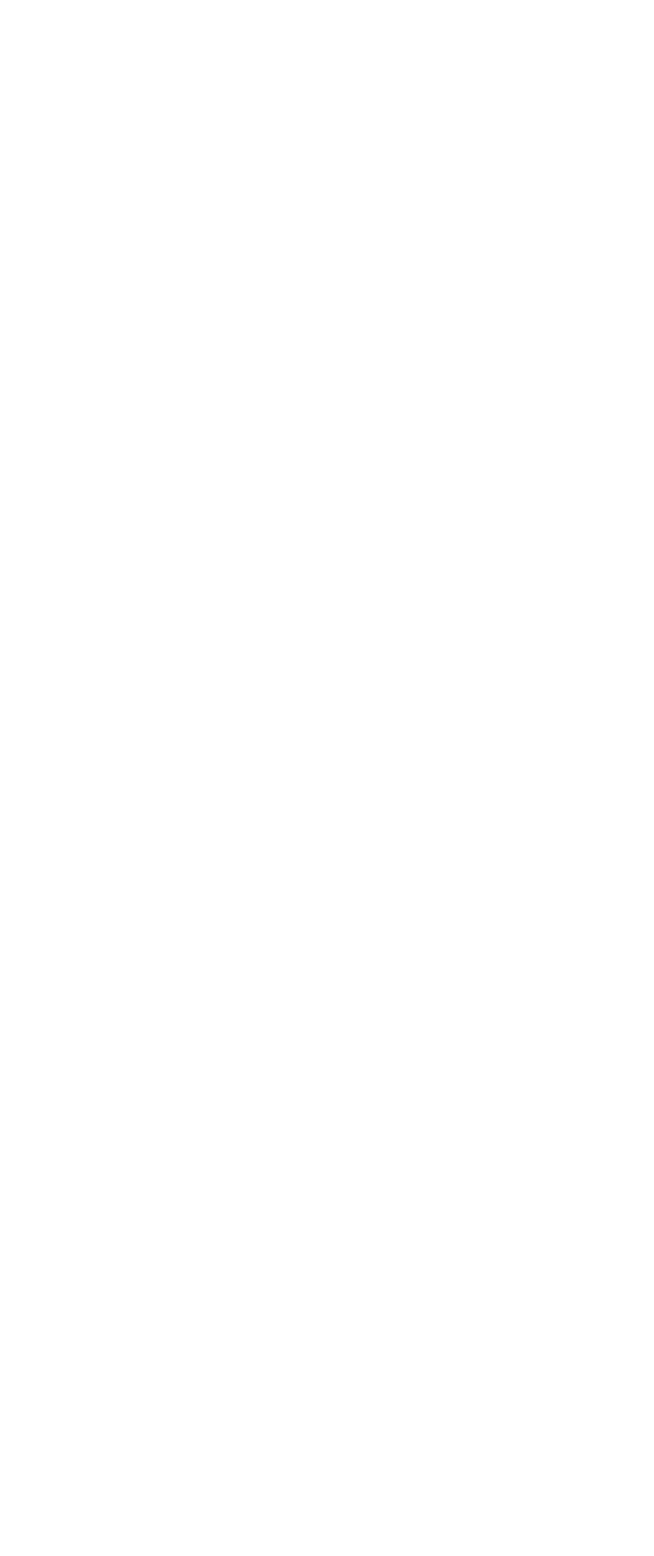
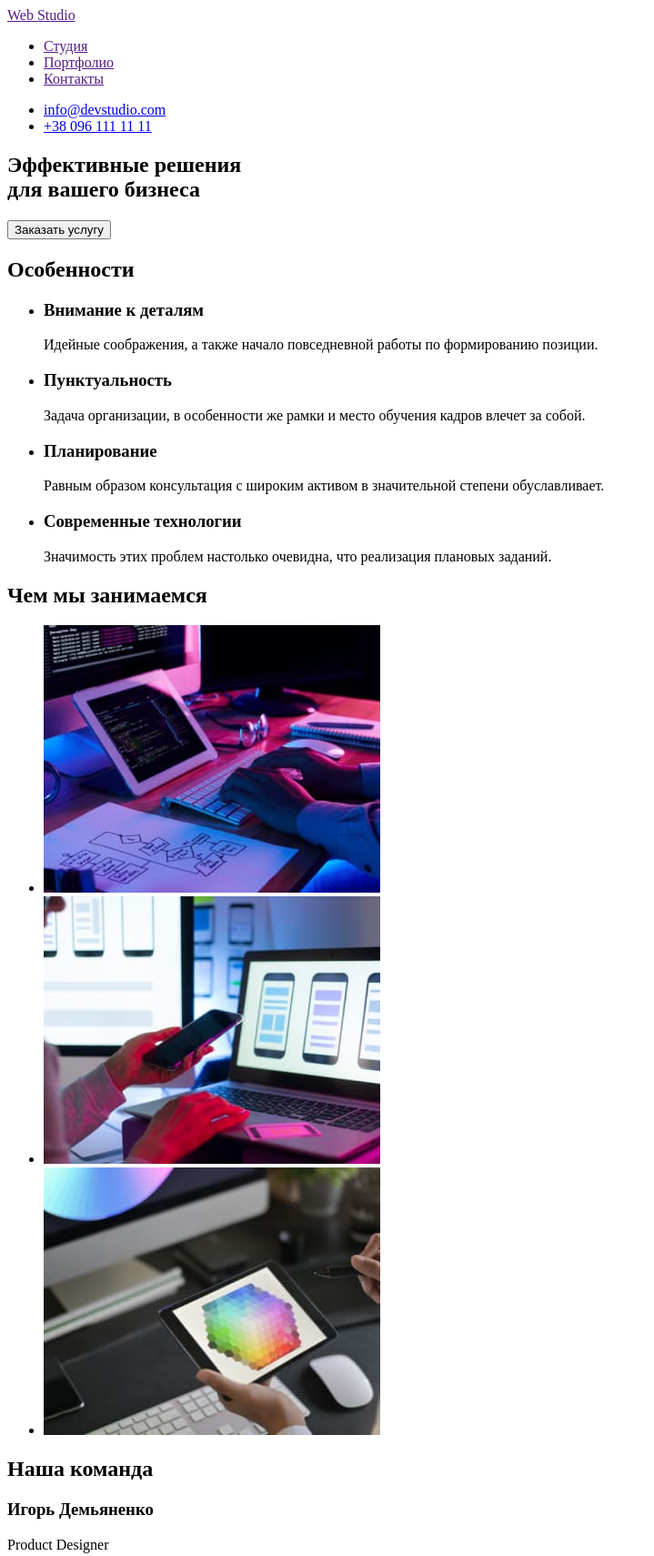
Before and after one commit to NataliaMalynovska/goit-markup-hw-01, a plain HTML site: page index.html in a window 1280 px wide. Shown: the top 1710 px of the page at 91% size, without its empty margins (0-719 px from the left). Before the commit the page ends 800 px from the top, so only its background shows below. Drawn offline with Linux system fonts and the light colour scheme.

Commit message:
Описывает весь код задания

```diff
--- a/index.html
+++ b/index.html
@@ -1,12 +1,93 @@
 <!DOCTYPE html>
-<html lang="en">
+<html lang="ru">
 <head>
     <meta charset="UTF-8">
     <meta http-equiv="X-UA-Compatible" content="IE=edge">
     <meta name="viewport" content="width=device-width, initial-scale=1.0">
-    <title>Document</title>
+    <title>Главная</title>
 </head>
 <body>
+<!--Шапка сайта-->
+    <header>
+    <nav>
+        <a href="">Web Studio</a>
+        <ul>
+            <li> <a href="">Студия</a></li>
+            <li> <a href="">Портфолио</a></li>
+            <li> <a href="">Контакты</a></li>
+        </ul>
+    </nav>
+         <ul>
+            <li><a href="mailto:info@devstudio.com">info@devstudio.com</a></li>
+            <li><a href="tel:+380961111111">+38 096 111 11 11</a></li>
+         </ul>
+    </header>
+    <main>
+<!--Герой-->
+        <div>
+            <section>
+            <h1>Эффективные решения <br> для вашего бизнеса</h1>
+            <button>Заказать услугу</button>
+            </section>
+        </div>
+<!--Наши особенности-->
+       <section>
+           <h2>Особенности</h2>
+            <ul>
+                <li>
+                    <h3>Внимание к деталям</h3>
+                    <p>Идейные соображения, а также начало повседневной работы по формированию позиции.</p>
+                </li>
+                <li>
+                    <h3>Пунктуальность</h3>
+                    <p>Задача организации, в особенности же рамки и место обучения кадров влечет за собой.</p>
+                </li>
+                <li>
+                    <h3>Планирование</h3>
+                    <p>Равным образом консультация с широким активом в значительной степени обуславливает.</p>
+                </li>
+                <li>
+                    <h3>Современные технологии</h3>
+                    <p>Значимость этих проблем настолько очевидна, что реализация плановых заданий.</p>
+                </li>
+            </ul>
+        </section>
+<!--Чем мы занимаемся-->
+        <section>
+            <h2>Чем мы занимаемся</h2>
+            <ul>
+                <li><img src="./images/img1.jpg" alt="компьютер" width="370" ></li>
+                <li><img src="./images/img2.jpg" alt="смартфон" width="370" ></li>
+                <li><img src="./images/img3.jpg" alt="планшет" width="370" ></li>
+            </ul>
+        </section>
+<!--Наша команда-->
+        <section>
+            <h2>Наша команда</h2>
+                <h3>Игорь Демьяненко</h3>
+                <p>Product Designer</p>
+                <img src="./images/img4.jpg" alt="Игорь Демьяненко" width="270">
 
+                <h3>Ольга Репина</h3>
+                <p>Frontend Developer</p>
+                <img src="./images/img5.jpg" alt="Ольга Репина" width="270">
+
+                <h3>Николай Тарасов</h3>
+                <p>Marketing </p>
+                <img src="./images/img6.jpg" alt="Николай Тарасов" width="270">
+
+                <h3>Михаил Ермаков</h3>
+                <p>UI Designer</p>
+                <img src="./images/img7.jpg" alt="Михаил Ермаков" width="270">
+         </section>
+    </main>
+<!--Футер-->
+    <footer>
+        <address>
+            г. Киев, пр-т Леси Украинки, 26
+        </address>
+        <a href="mailto:info@example.com ">info@devstudio.com</a>
+        <a href="tel:+380991111111">tel:+38 099 111 11 11</a>
+    </footer>
 </body>
 </html>
```
Also changed, not shown: images/img1.jpg (added), images/img2.jpg (added), images/img3.jpg (added), images/img4.jpg (added), images/img5.jpg (added), images/img6.jpg (added), images/img7.jpg (added), images/Главная.jpg (added).
